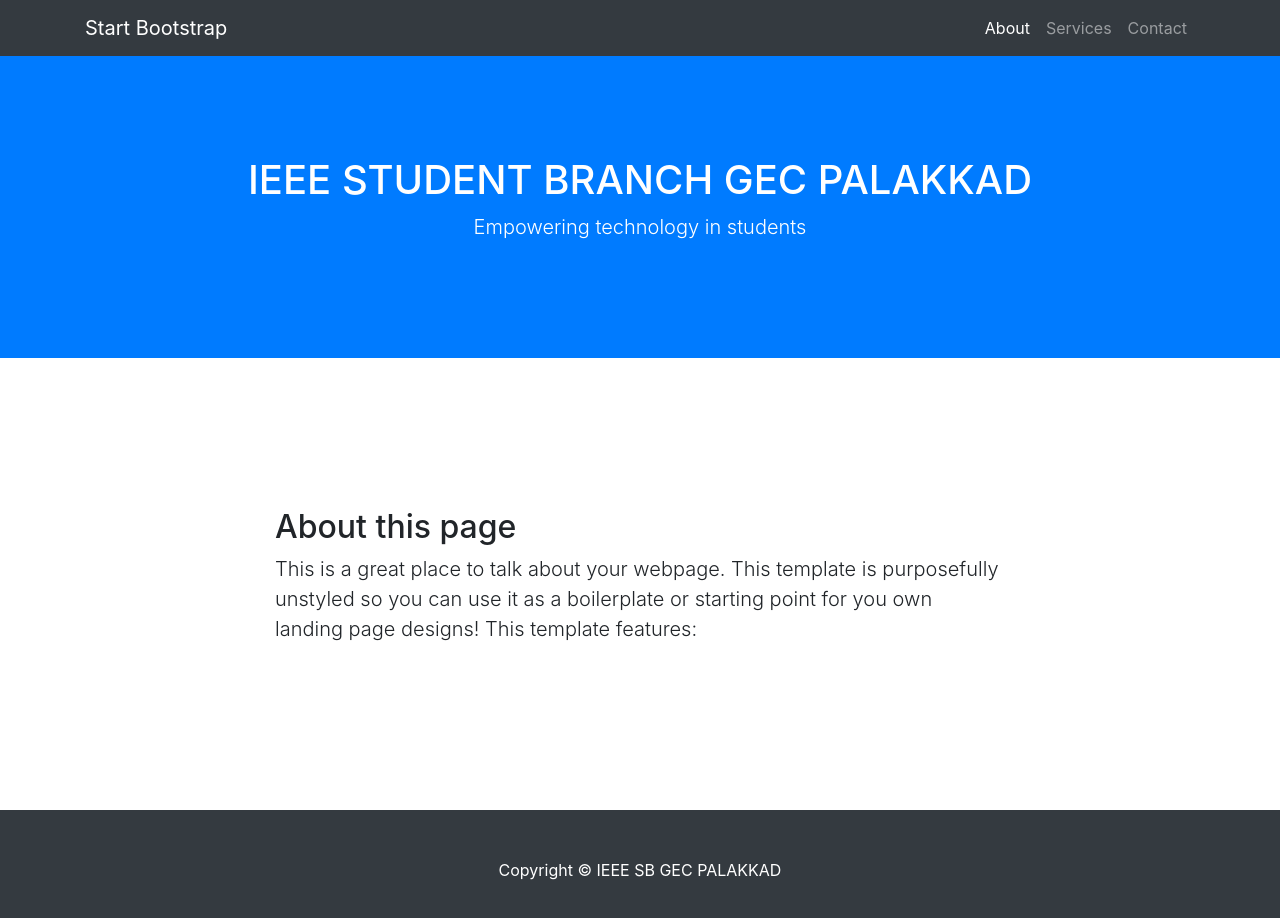
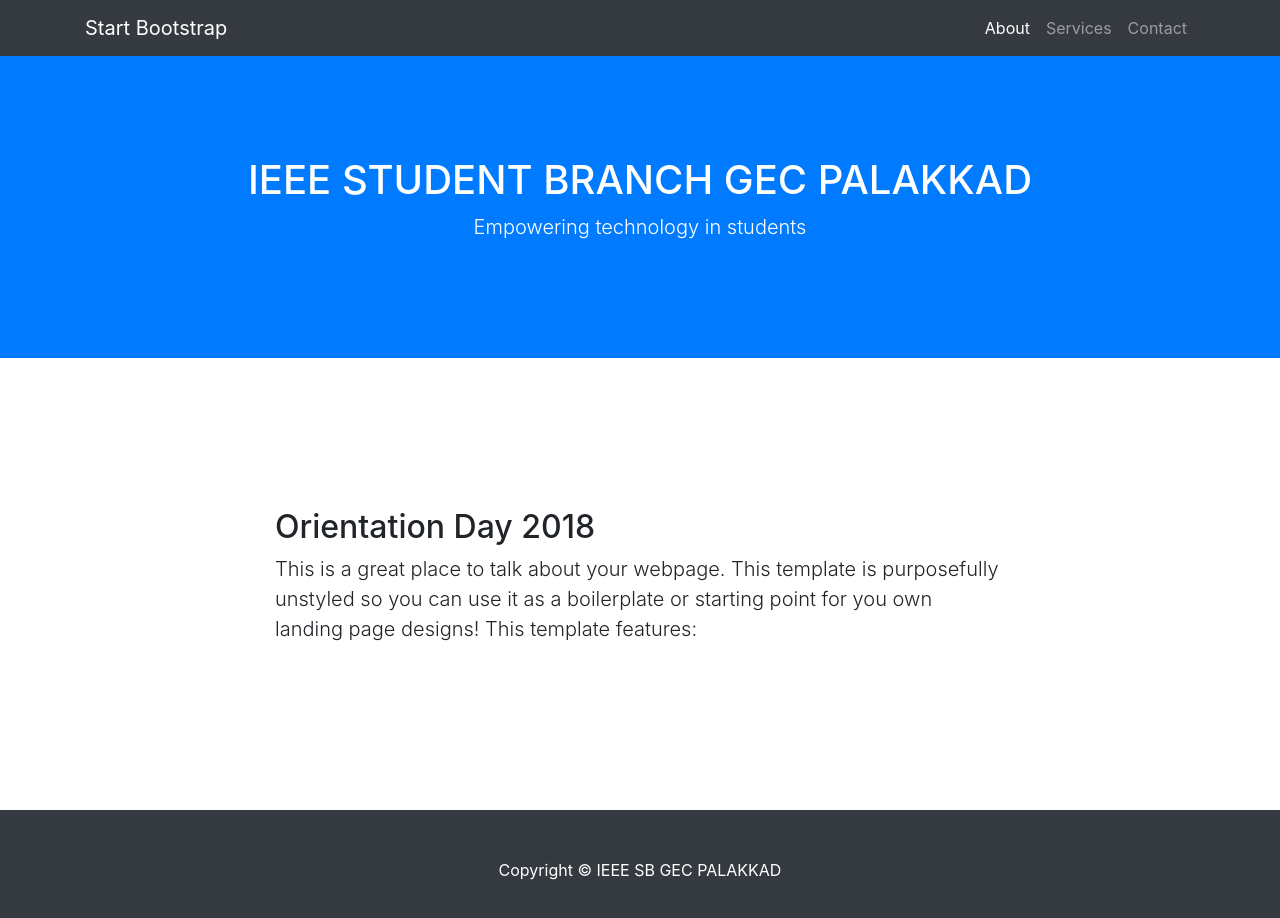
Before and after one commit to biswaz/Hack-GEC, a website with bundled scripts: page 1.html in a window 1280 px wide. Built offline with nearby package versions, Linux system fonts and the light colour scheme.

Commit message:
Update 1.html

```diff
--- a/1.html
+++ b/1.html
@@ -54,7 +54,7 @@
       <div class="container">
         <div class="row">
           <div class="col-lg-8 mx-auto">
-            <h2>About this page</h2>
+            <h2>Orientation Day 2018</h2>
             <p class="lead">This is a great place to talk about your webpage.
               This template is purposefully unstyled so you can use it as a boilerplate or starting point for you own
               landing page designs! This template features:</p>
```
